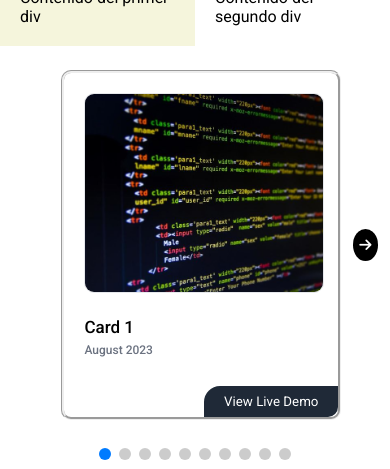
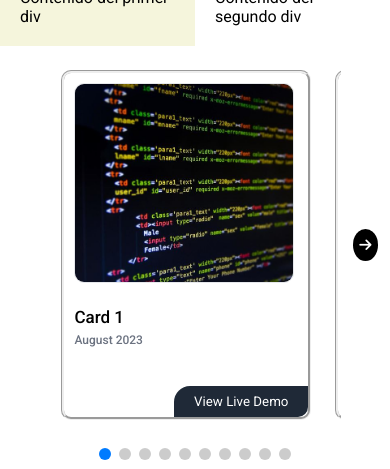
Before and after one commit to 1564912/portfolio, an Angular app: page / in a window 390 px wide. Shown: the part 532-1001 px from the top of the page. Built offline with nearby package versions, Linux system fonts and the light colour scheme.

Commit message:
refactor: update card project width

```diff
--- a/src/app/components/card-carousel/card-carousel.component.scss
+++ b/src/app/components/card-carousel/card-carousel.component.scss
@@ -80,6 +80,6 @@
 
 @media (max-width: 768) {
   .carousel {
-    max-width: 304px;
+    max-width: 274;
   }
 }
--- a/src/app/components/card-carousel/card-carousel.component.ts
+++ b/src/app/components/card-carousel/card-carousel.component.ts
@@ -137,7 +137,7 @@ export class CardCarouselComponent implements AfterViewInit, OnDestroy {
     const carouselWidth = this.carousel.nativeElement.offsetWidth;
 
     if (window.innerWidth < 768) {
-      this.cardWidth = 304;
+      this.cardWidth = 274;
     } else {
       this.cardWidth = 374;
     }
--- a/src/app/components/project-card/project-card.component.scss
+++ b/src/app/components/project-card/project-card.component.scss
@@ -56,8 +56,9 @@
 
 @media (max-width: 768px) {
   :host {
-    width: 280px;
+    width: 250px;
     height: 350px;
+    padding: 10px;
   }
 
   .project-card__info {
@@ -70,6 +71,6 @@
   }
 
   .project-card__image {
-    max-width: 240px;
+    max-width: 220px;
   }
 }
```
